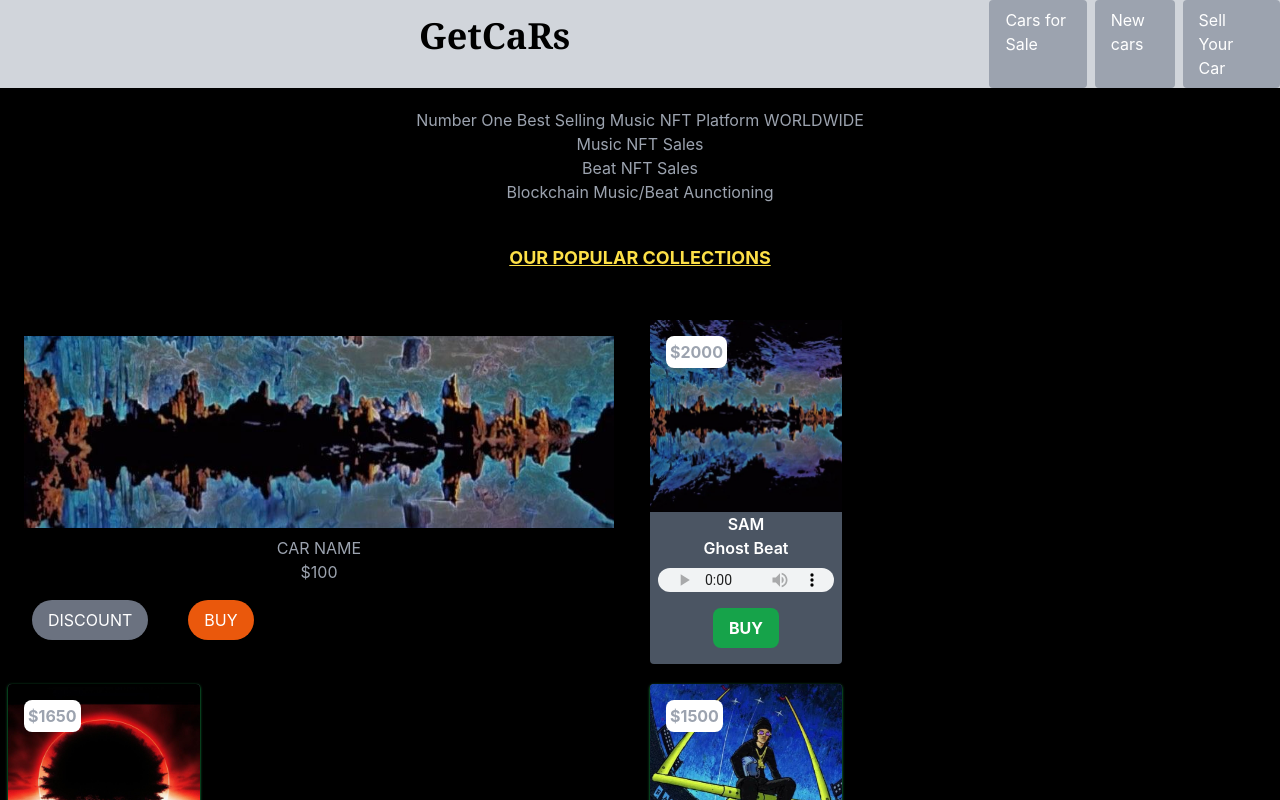
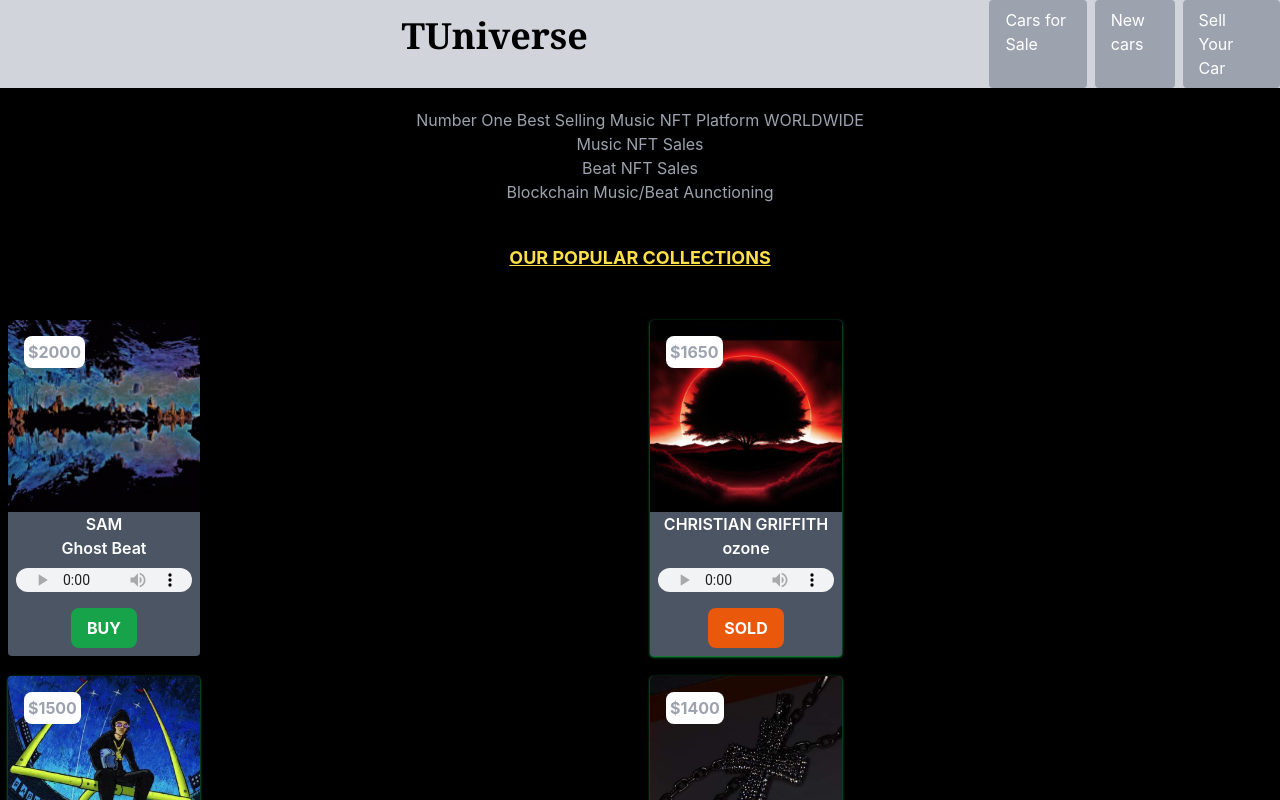
Before and after one commit to Balford387/universss, a React (Create React App) app: page /Contact in a window 1280 px wide. Shown: the top 800 px of the page. Built offline with nearby package versions, Linux system fonts and the light colour scheme.

Commit message:
4th commit

```diff
--- a/src/components/Footer.js
+++ b/src/components/Footer.js
@@ -1,4 +1,5 @@
 import React from 'react'
+import { BrowserRouter,Routes ,Link } from 'react-router-dom'
 import {
   FaTelegram,
 } from 'react-icons/fa'
@@ -13,17 +14,24 @@ export const Footer = () => {
           <div className='flex justify-items-center mb-10'>
             <a href='https://t.me/TUniverse0'>
             <FaTelegram size={50} color='blue' className='p-2'/>
+            Telegram
             </a>
 
           </div>
         </div>
         <div className='underline font-semibold text-justify'>
-          <p>Contact</p>
-          <p>Terms & Conditioin</p>
-          <p>Privacy Notice</p>
-          <p>About Us</p>
-          <p>Register</p>
-          <p></p>
+
+            <p>Contact</p>
+
+
+            <p>Privacy Notice</p>
+
+
+            <p>About Us</p>
+
+
+            <p>Terms & Conditioin</p>
+
         </div>
         <div className='pt-4'>
           <p>&copy;2024 Tuniverse.shop. All right reserved.</p>
--- a/src/components/Main.js
+++ b/src/components/Main.js
@@ -1,6 +1,5 @@
-import  Reacts  from "react";
+import  React  from "react";
 import ReactPlayer from 'react-player';
-import { AudioHTMLAttributes } from "react";
 
 function Main() {
   return (
@@ -14,23 +13,7 @@ function Main() {
       <div className='mt-10 '>
         <h1 className="underline font-bold text-lg text-yellow-300">OUR POPULAR COLLECTIONS</h1>
 
-        <div className=' mt-10 grid grid-cols-2 gap-5 p-2'>
-
-        <div className='rounded shadow-md p-4 object-cover'>
-                    <img src='image/1.jpeg' alt='' className='w-full h-32 sm:h-48 object-cover '/>
-                    <div className='p-2'>
-                        <h1 className='text-center'>CAR NAME</h1>
-                        <span>$100</span>
-                    </div>
-                    <div className=' text-white flex gap-10 p-2'>
-                        <div className='bg-gray-500 p-2 px-4 rounded-full'>
-                            <span>DISCOUNT</span>
-                        </div>
-                        <div className='bg-orange-600 rounded-full p-2 px-4'>
-                        <h2 to='/Payment'>BUY</h2>
-                        </div>
-                    </div>
-                </div>
+        <div className=' mt-10 grid grid-cols-2 gap-5 p-2 z-10'>
 
           <div className='rounded shadow-green-600 sm:w-48 bg-gray-600  relative'>
             <img src="image/1.jpeg" alt='' className='w-full h-32 sm:h-48 object-cover'/>
--- a/src/components/Navba.js
+++ b/src/components/Navba.js
@@ -1,7 +1,6 @@
 import React, {useState, useEffect} from 'react'
 import { AiOutlineClose, AiOutlineMenu, AiOutlineShoppingCart} from "react-icons/ai";
-import { FaShoppingCart } from "react-icons/fa";
-import { Link,useLocation } from 'react-router-dom';
+
 
 const Navbar = () => {
   const [showMenu, setShowMenu] = useState(true);
@@ -16,8 +15,8 @@ const Navbar = () => {
     }
 
   return (
-    <div class='flex justify-around bg-gray-300 mx-auto'>
-        <h1 class='text-4xl w-full font-bold text-center p-4 font-serif'>GetCaRs</h1>
+    <div className='flex justify-around bg-gray-300 mx-auto'>
+        <h1 className ='text-4xl w-full font-bold text-center p-4 font-serif'>TUniverse</h1>
             <ul className='hidden lg:flex flex-row gap-2'>
                 {
                     list.map((item) => (
@@ -32,15 +31,15 @@ const Navbar = () => {
             <div onClick={handleClick} className=' md:hidden p-4 flex'>
               {Nav ? <AiOutlineClose size={35}/> : <AiOutlineMenu size={35}/>}
             </div>
-            <div className= {Nav ? 'fixed bg-gray-200 left-0 top-0 w-[50%] h-full border-r border-r-gray-600 ease-in-out duration-500 lg:hidden': 'fixed left-[-100%] '}>
-              <h1 class='text-4xl w-full underline font-bold text-center p-4'>GetCaRs.</h1>
-              <ul class='uppercase '>
-                <li class='p-4 border-b border-gray-600' >Cars for Sale</li>
-                <li class='p-4 border-b border-gray-600' >New cars</li>
-                <li class='p-4 border-b border-gray-600' >Sell Your Car</li>
-                <li class='p-4 border-b border-gray-600' >Research & Review</li>
-                <li class='p-4 border-b border-gray-600' >about</li>
-                <li class='p-4 border-b border-gray-600' >contact</li>
+            <div className= {Nav ? 'fixed bg-gray-200 z-20 left-0 top-0 w-[50%] h-full border-r border-r-gray-600 ease-in-out duration-500 lg:hidden': 'fixed left-[-100%] '}>
+              <h1 className='text-4xl w-full underline font-bold text-center p-4'>TUniverse.</h1>
+              <ul className='uppercase '>
+                <li className='p-4 border-b border-gray-600' >Cars for Sale</li>
+                <li className='p-4 border-b border-gray-600' >New cars</li>
+                <li className='p-4 border-b border-gray-600' >Sell Your Car</li>
+                <li className='p-4 border-b border-gray-600' >Research & Review</li>
+                <li className='p-4 border-b border-gray-600' >about</li>
+                <li className='p-4 border-b border-gray-600' >contact</li>
               </ul>
             </div>
     </div>
--- a/src/pages/contact.js
+++ b/src/pages/contact.js
@@ -1,11 +1,16 @@
 import React from 'react'
-import Navbar from '../components/Navbar';
+import Navba from '../components/Navba';
 
 function Contact() {
   return (
     <div>
         <div>
-          <Navbar/>
+          <Navba/>
+          <div>
+            <p>
+
+            </p>
+          </div>
           <Footer/>
         </div>
     </div>
```
